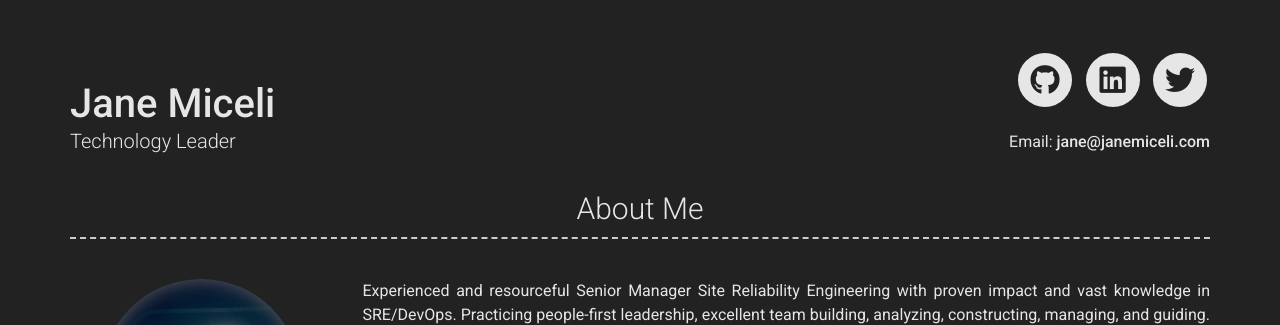
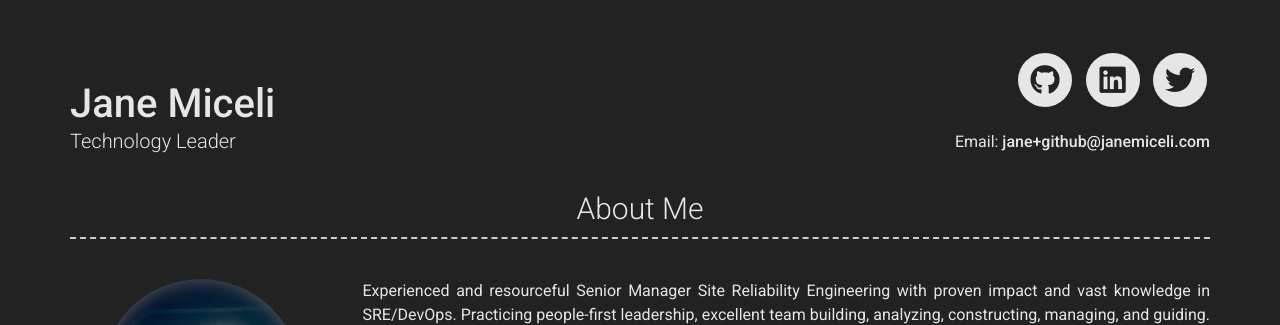
Before and after one commit to stdonexus/janemiceli.github.io, a Jekyll site: the page built from index.md, in a window 1280 px wide and 900 px high. Shown: the top 325 px of the window. Built offline with Jekyll 4.4.1, drawn with Linux system fonts in a browser that asks for light colours; nearby versions of some CDN libraries; some of the changed text lies outside the part shown.

Commit message:
trying to avoid the spam

```diff
--- a/_config.yml
+++ b/_config.yml
@@ -8,7 +8,7 @@ version: 2
 # Personal info
 name: Jane Miceli
 title: Technology Leader
-email: jane@janemiceli.com
+email: jane+github@janemiceli.com
 # email_title: Email (Email title override)
 #phone: Your phone number (optional)
 # phone_title: Phone (Phone title override)
```
